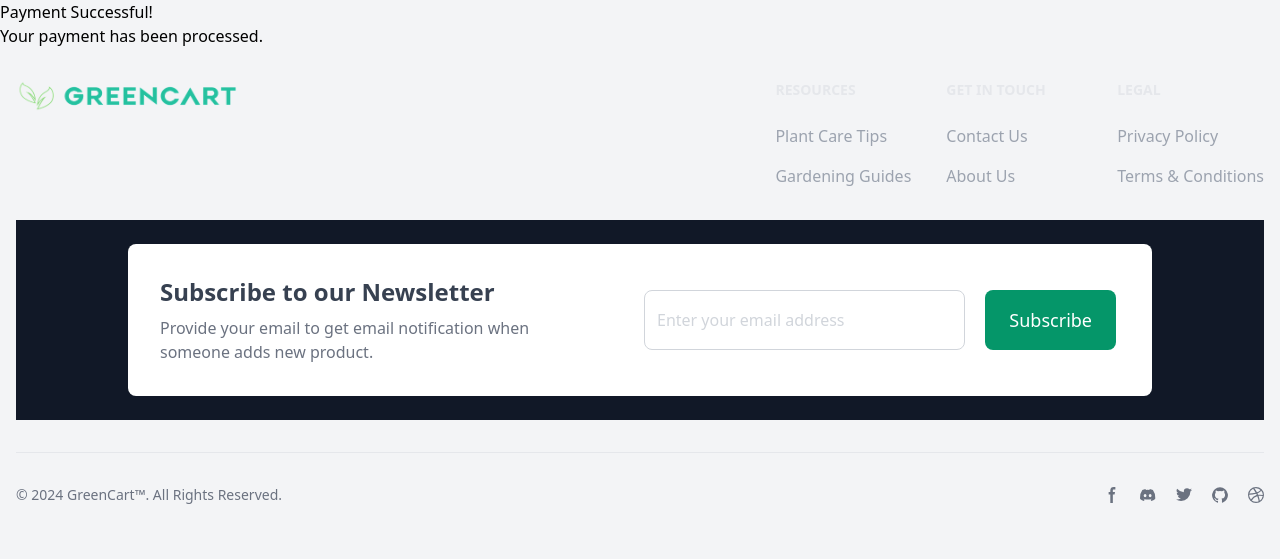
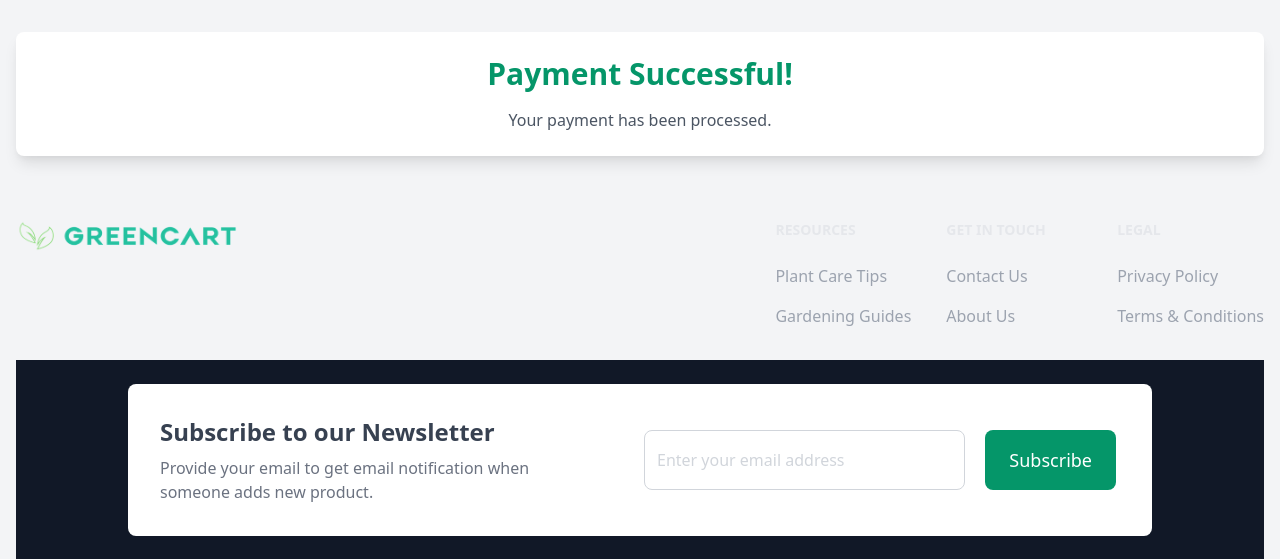
Before and after one commit to YashSahsani/GreenCart, a Django app: page /pay/success/ in a window 1280 px wide. Shown: the part 80-639 px from the top of the page. Run offline with Django 4.2, Linux system fonts and the light colour scheme; some libraries are stand-ins or nearby versions.

Commit message:
UI changes in payment success file.

```diff
--- a/payments/templates/payments/payment_success.html
+++ b/payments/templates/payments/payment_success.html
@@ -1,16 +1,13 @@
-<!-- payments/templates/payments/payment_success.html -->
 {% extends 'payments/base.html' %}
 {% load static %}
+
+{% block title %}Payment Success{% endblock %}
+
 {% block content %}
-<!DOCTYPE html>
-<html lang="en">
-<head>
-    <meta charset="UTF-8">
-    <title>Payment Success</title>
-</head>
-<body>
-    <h1>Payment Successful!</h1>
-    <p>Your payment has been processed.</p>
-</body>
-</html>
+<div class="container mx-auto px-4 py-8">
+    <div class="bg-white p-6 rounded-lg shadow-lg text-center">
+        <h1 class="text-3xl font-bold text-green-600">Payment Successful!</h1>
+        <p class="mt-4 text-gray-600">Your payment has been processed.</p>
+    </div>
+</div>
 {% endblock %}
```
